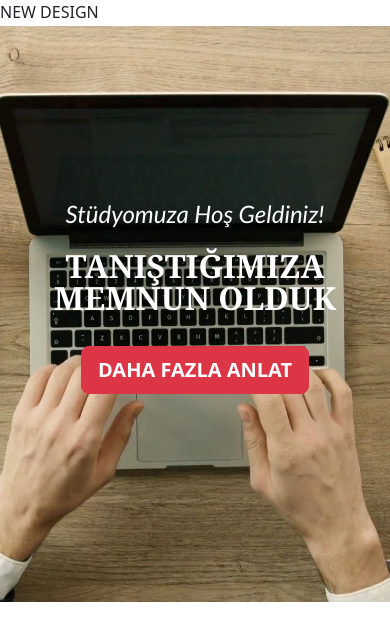
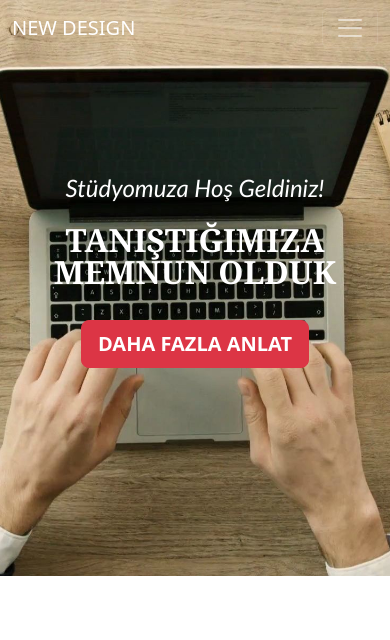
Before and after one commit to szrokmn/bootstrap_web_site, a plain HTML site: page index.html in a window 390 px wide. Drawn offline with nearby package versions, Linux system fonts and the light colour scheme.

Commit message:
continue

```diff
--- a/index.html
+++ b/index.html
@@ -6,26 +6,36 @@
         <meta name="viewport" content="width=device-width, initial-scale=1.0">
         <meta name="author" content="Sezer Ökmen">
         <meta name="description" content="Fullstack Developer">
-    <meta name="keywords" content="web,tasarım,dizayn,programlama,yazılım,geliştirme">
+        <meta name="keywords"
+            content="web,tasarım,dizayn,programlama,yazılım,geliştirme">
         <title>New Design</title>
         <style>@import url("css/all.css");</style>
         <link rel="stylesheet" href="css/bootstrap/bootstrap.min.css">
         <link rel="stylesheet" href="css/custom/extra.css">
     </head>
-<body>
+    <body id="page-body">
         <!-- navigation start -->
-    <nav class="navbar navbar-expand navbar-dark fixed-top" id="mianNavbar"></nav>
-    <a href="#page-body" class="navbar-brand text-uppercase" title="new design website link">New Design</a>
-    <button type="button" class="navbar-toggler" data-bs-toggle="offcanvas" data-bs-target="#myNavbar" aria-controls="myNavbar" aria-label="menüyü açma kapama butonu" aria-expanded="false">
+        <nav class="navbar navbar-expand-lg navbar-dark fixed-top" id="mainNavbar">
+        <div class="container">
+            <a href="#page-body" class="navbar-brand text-uppercase" title="new
+                design website link">New Design</a>
+            <button type="button" class="navbar-toggler"
+                data-bs-toggle="offcanvas" data-bs-target="#myNavbar"
+                aria-controls="myNavbar" aria-label="menüyü açma kapama butonu"
+                aria-expanded="false">
                 <span class="navbar-toggler-icon"></span>
             </button>
+        </div>
+        </nav>
         <!-- navigation end -->
         <!-- header start -->
         <header class="backImage text-white text-center">
             <div class="container">
                 <div class="backImage-sub mb-4">Stüdyomuza Hoş Geldiniz!</div>
-            <div class="backImage-heading text-uppercase">Tanıştığımıza Memnun Olduk</div>
-            <a href="#services" class="btn btn-danger btn-lg p-lg-4 text-uppercase fw-bolder">Daha Fazla Anlat</a>
+                <div class="backImage-heading text-uppercase">Tanıştığımıza
+                    Memnun Olduk</div>
+                <a href="#services" class="btn btn-danger btn-lg p-lg-4
+                    text-uppercase fw-bolder">Daha Fazla Anlat</a>
             </div>
         </header>
         <!-- header end -->
```
Lines whose indentation alone changed are shown as unchanged.
